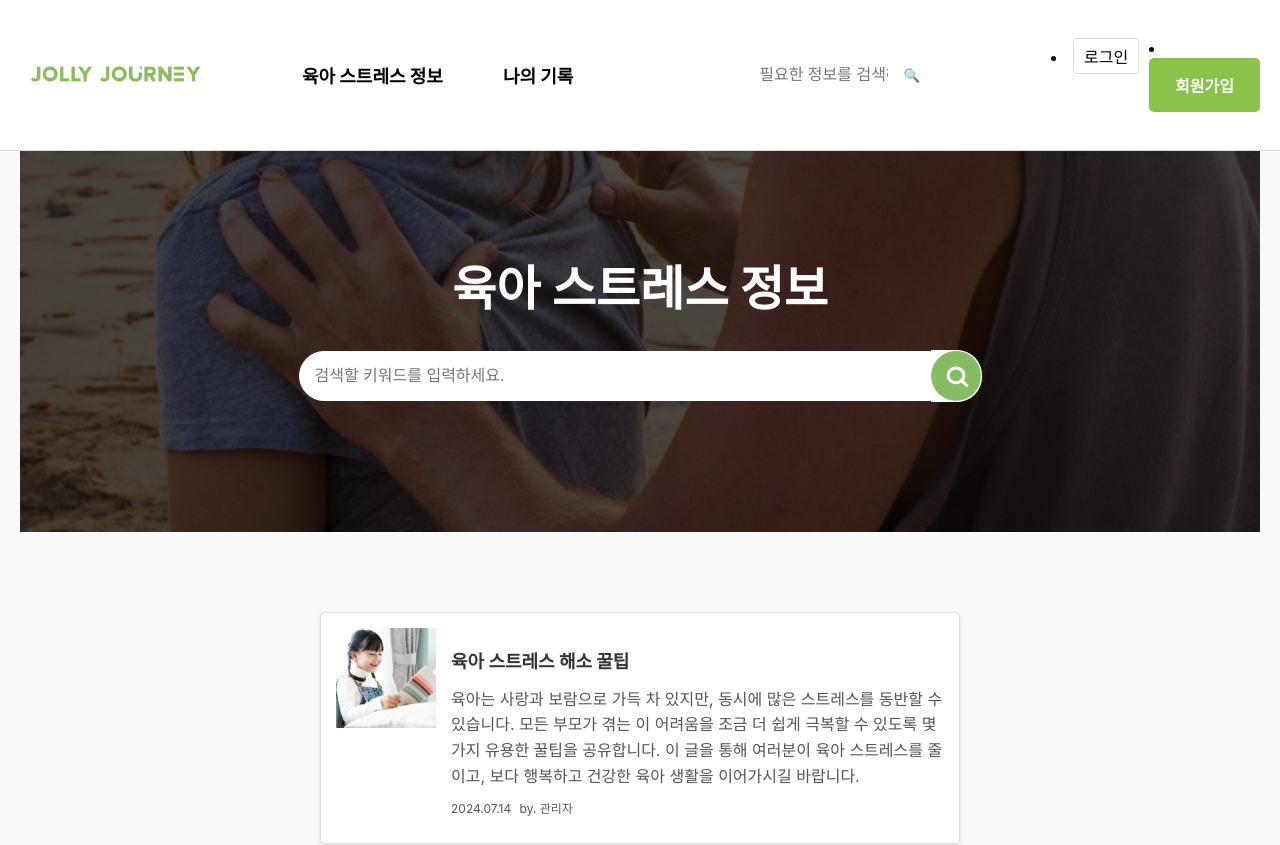
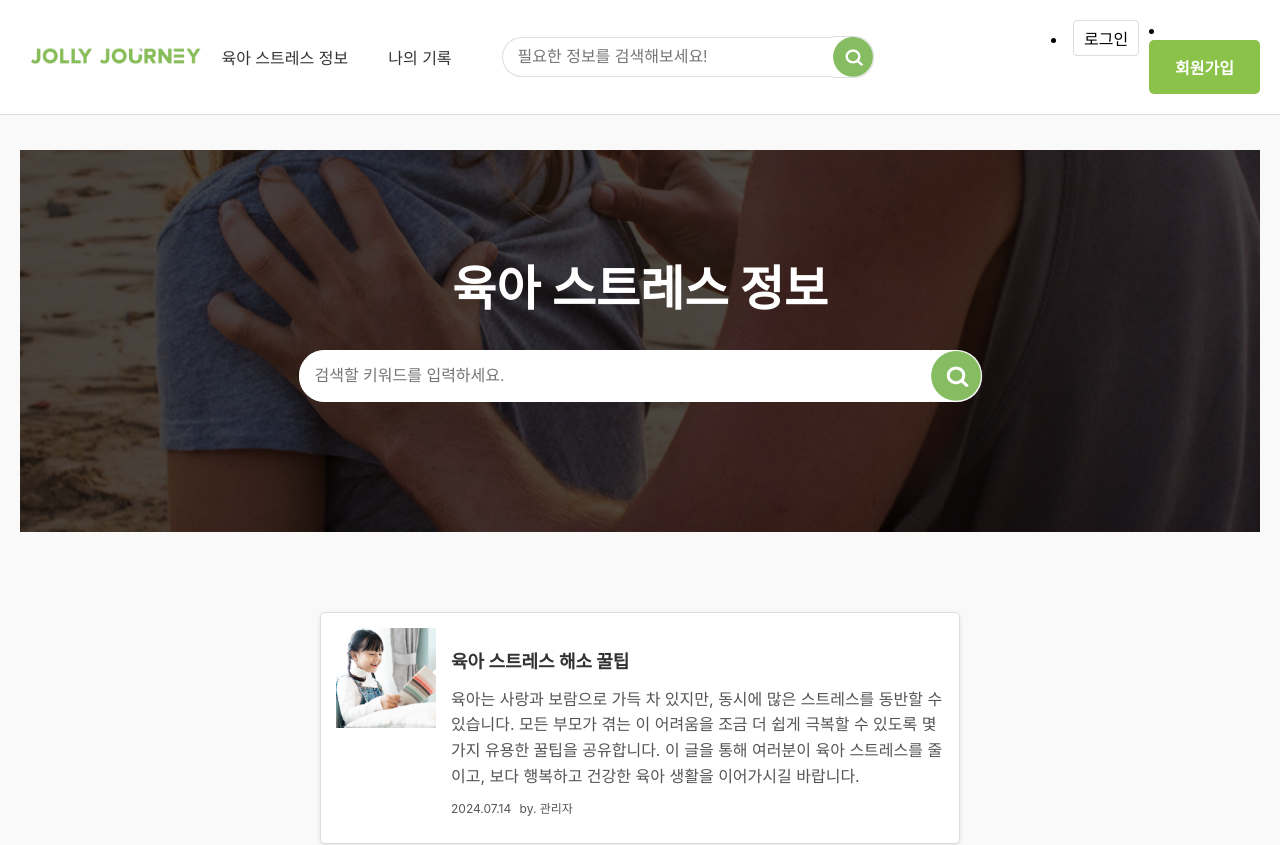
Before and after one commit to Likelion-YeungNam-Univ/12th-JollyJourney-FE, a React (Create React App) app: page /info in a window 1280 px wide. Shown: the top 845 px of the page. Built offline with nearby package versions, Linux system fonts and the light colour scheme.

Commit message:
fix: 네브바 호버와 링크 모두 동작하도록 코드 수정

```diff
--- a/src/components/main/HeaderBeforeLogin.css
+++ b/src/components/main/HeaderBeforeLogin.css
@@ -42,31 +42,37 @@
     color: #8bc34a; /* 버튼 호버 색상 */
   }
 
-  .search-container {
+  .navbar-search {
     display: flex;
     align-items: center;
+    margin-right: auto;
+    margin-left: 40px; /* 검색창 왼쪽 여백 조정 */
   }
 
-  .search-input {
-    padding: 5px 10px;
+  .navbar-search-input {
+    width: 300px; /* 검색창 너비 조정 */
+    padding: 10px 15px; /* 검색창 패딩 조정 */
+    font-size: 16px; /* 검색창 글자 크기 조정 */
     border: 1px solid #ddd;
-    border-radius: 20px 0 0 20px;
-    font-size: 16px;
-    width: 300px; /* 검색 입력 필드 너비 */
+    border-right: none;
+    border-radius: 20px 0 0 20px; /* 좌측 둥글게 */
   }
 
-  .search-button {
-    padding: 5px 10px;
+  .navbar-search-button {
+    padding: 0px; /* 검색 버튼 패딩 조정 */
     border: 1px solid #ddd;
     border-left: none;
-    border-radius: 0 20px 20px 0;
-    background-color: #8bc34a;
-    color: white;
+    background-color: #FFFFFF;
     cursor: pointer;
+    border-radius: 0 20px 20px 0; /* 우측 둥글게 */
+    display: flex;
+    align-items: center;
+    justify-content: center;
   }
 
-  .search-button:hover {
-    background-color: #7cb342;
+  .navbar-search-button img {
+    width: 40px;
+    height: 40px;
   }
 
   .auth-buttons {
--- a/src/components/main/HeaderBeforeLogin.js
+++ b/src/components/main/HeaderBeforeLogin.js
@@ -1,24 +1,42 @@
-import React from 'react';
+import React, { useState } from 'react';
 import './HeaderBeforeLogin.css';
 import { Link, useNavigate } from 'react-router-dom';
 import logo from '../../assets/images/image.png';
+import searchIcon from '../../assets/images/search-icon.png';
 
 const HeaderBeforeLogin = () => {
+  const [searchTerm, setSearchTerm] = useState('');
+  const navigate = useNavigate();
+
+  const handleSearch = (e) => {
+    e.preventDefault();
+    // 검색 동작 수행, 예: 검색 페이지로 이동
+    navigate(`/search?query=${searchTerm}`);
+  };
+
   return (
     <header className="header">
       <Link to="/">
         <img src={logo} alt="Logo" className="navbar-logo" />
       </Link>
       <nav className="nav">
-      <ul className="navbar-menu">
-          <li><Link to="/info">육아 스트레스 정보</Link></li>
-          <li><Link to="/record">나의 기록</Link></li>
+        <ul>
+          <li><Link to="/info"><button className="nav-button">육아 스트레스 정보</button></Link></li>
+          <li><Link to="/record"><button className="nav-button">나의 기록</button></Link></li>
         </ul>
       </nav>
-      <div className="search-container">
-        <input type="text" placeholder="필요한 정보를 검색해보세요!" className="search-input" />
-        <button className="search-button"><span role="img" aria-label="search">🔍</span></button>
-      </div>
+      <form className="navbar-search" onSubmit={handleSearch}>
+        <input
+          type="text"
+          placeholder="필요한 정보를 검색해보세요!"
+          value={searchTerm}
+          onChange={(e) => setSearchTerm(e.target.value)}
+          className="navbar-search-input"
+        />
+        <button type="submit" className="navbar-search-button">
+          <img src={searchIcon} alt="Search" />
+        </button>
+      </form>
       <div className="auth-buttons">
         <li>
           <Link to="/signin">
```
Lines whose indentation alone changed are shown as unchanged.
